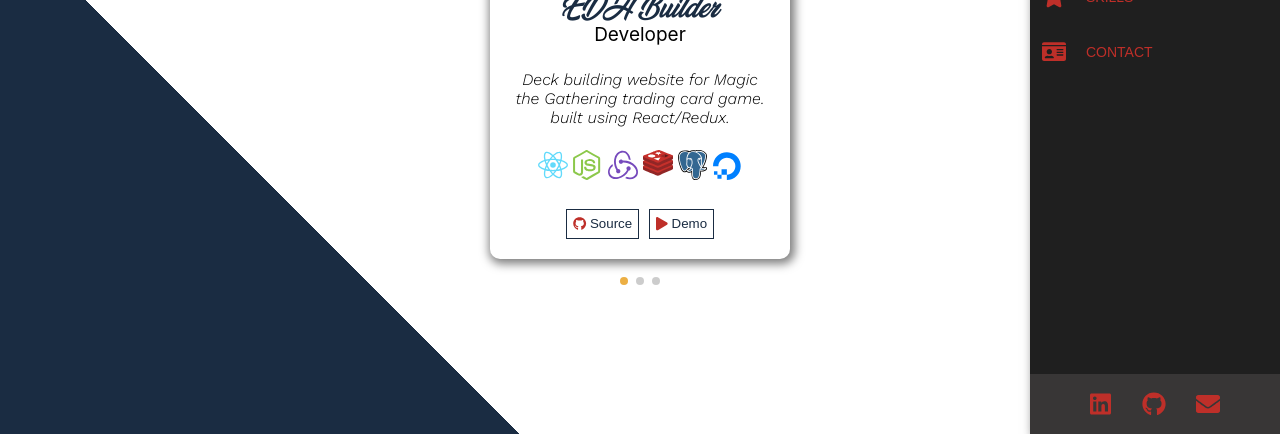
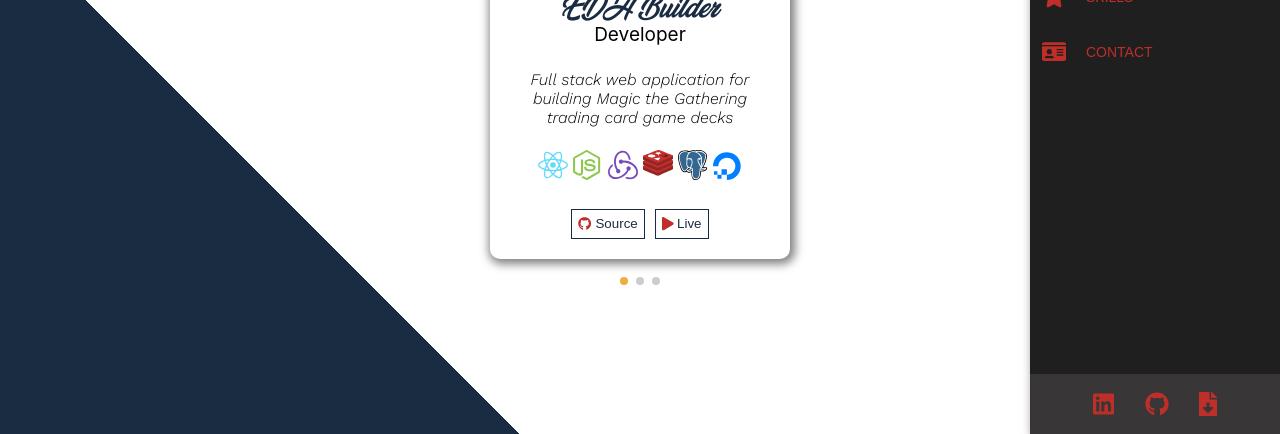
Before and after one commit to cpaule1811/my-portfolio, a Next.js app: page /projects in a window 1280 px wide. Shown: the part 366-800 px from the top of the page. Built offline with nearby package versions, Linux system fonts and the light colour scheme.

Commit message:
cleaned up data

```diff
--- a/components/card.js
+++ b/components/card.js
@@ -52,15 +52,15 @@ export default function Card({
                 </button>
               </a>
             </Link>
-            {links.live &&
+            {links.live && (
               <Link href={links.live}>
                 <a target="_blank" rel="noreferrer">
                   <button>
-                  <FontAwesomeIcon icon={faPlay} color="#BE2F29" /> Demo
+                    <FontAwesomeIcon icon={faPlay} color="#BE2F29" /> Live
                   </button>
                 </a>
               </Link>
-            }
+            )}
           </div>
         </div>
       </div>
--- a/components/sidebar.js
+++ b/components/sidebar.js
@@ -10,7 +10,7 @@ import {
   faBriefcase,
   faIdCard,
   faStar,
-  faEnvelope,
+  faFileDownload,
   faMinusSquare,
   faCaretSquareLeft,
 } from "@fortawesome/free-solid-svg-icons";
@@ -119,16 +119,19 @@ function Sidebar() {
               />
             </a>
           </Link>
-          <Link href="https://mail.google.com/mail/u/0/#inbox?compose=GTvVlcRzBlKZNfHTCqshWZJcMHhdWmMqJrLkXqqxLgZkZkkRPVmkwMsGvxwwZzTtCfCkttPRmBvrQ">
-            <a rel="noreferrer" target="_blank">
+          <a
+            href="Charlie_Edwards_Resume.pdf"
+            rel="noreferrer"
+            title="Download Resume"
+            download
+          >
             <FontAwesomeIcon
               className="icon-social"
               size="2x"
-                icon={faEnvelope}
+              icon={faFileDownload}
               color="var(--dark-red)"
             />
           </a>
-          </Link>
         </div>
       )}
     </div>
--- a/pages/index.js
+++ b/pages/index.js
@@ -18,7 +18,7 @@ export default function Home() {
               Hi there, I am a <span>Web Developer </span>
               based in Sydney. I love making Web applciations using{" "}
               <span className="red">React</span> and{" "}
-              <span className="red">NextJs</span>. Check out some of my
+              <span className="red">Next.js</span>. Check out some of my
               projects:
             </div>
             <Link href="/projects" passHref>
--- a/utils/projects-data.js
+++ b/utils/projects-data.js
@@ -47,7 +47,7 @@ export const projectData = [
       },
     ],
     description:
-      "Deck building website for Magic the Gathering trading card game. built using React/Redux.",
+      "Full stack web application for building Magic the Gathering trading card game decks",
     contribution: "Developer",
     background: edhBuilderBg,
     links: {
@@ -70,7 +70,7 @@ export const projectData = [
       },
     ],
     description:
-      "Transitioned project to Next.js. Also contributed some components, bug fixes and cypress tests.",
+      "Transitioned application to Next.js. Also contributed some components, bug fixes and cypress tests.",
     contribution: "Contributer",
     background: greenstandBg,
     links: {
@@ -102,7 +102,7 @@ export const projectData = [
       },
     ],
     description:
-      "A simple website using Next and React that helps you find all your favorite movie trailers.",
+      "A server side rendered application using Next.js and React that helps you find all your favorite movie trailers.",
     contribution: "Developer",
     background: trailerHubBg,
     links: {
```
Also changed, not shown: 1 other file (tests, documents, lock files or other folders). Lines whose indentation alone changed are shown as unchanged.
